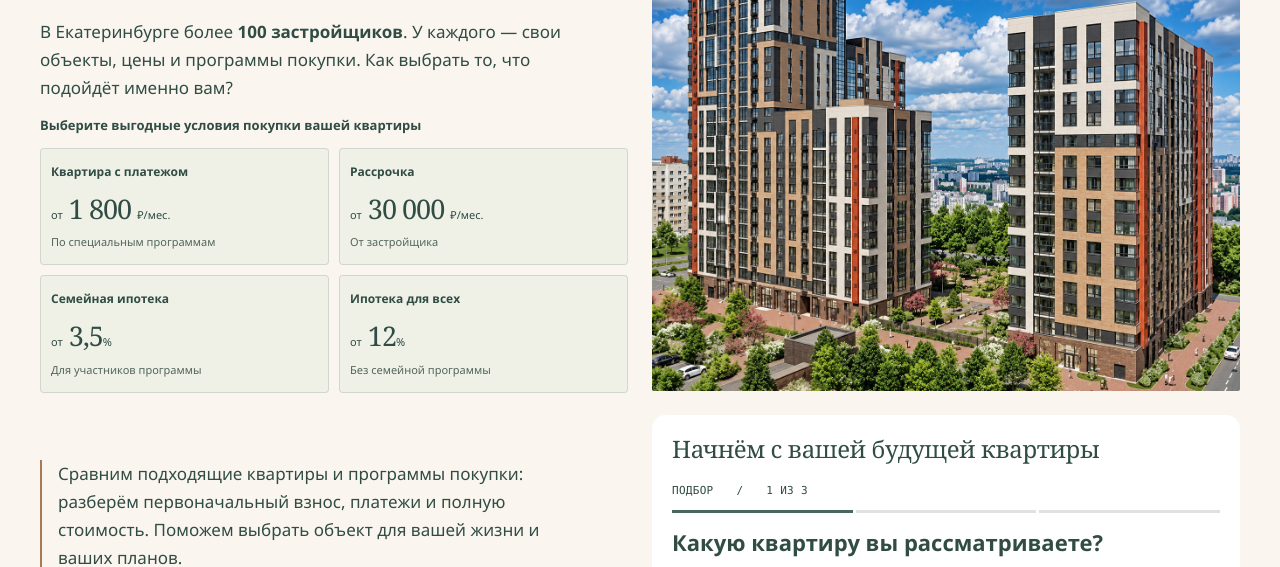
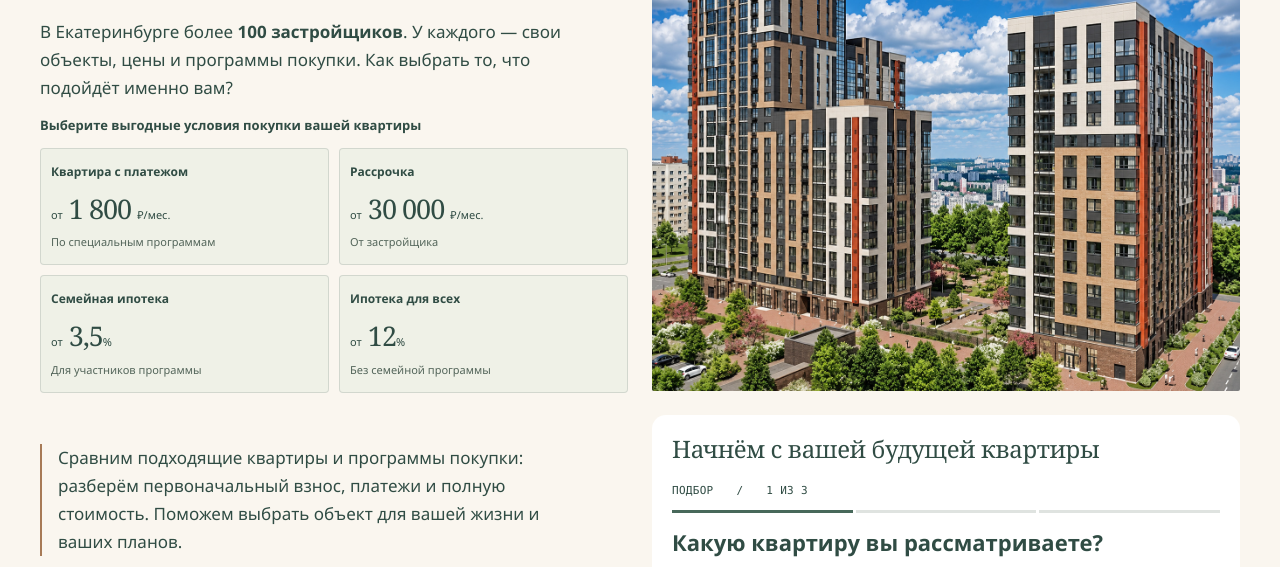
Before and after one commit to memorim/anna-ermakova-home, a plain HTML site: page public/index.html in a window 1280 px wide. Shown: the part 243-810 px from the top of the page. Drawn offline with Linux system fonts and the light colour scheme.

Commit message:
style: slightly reduce the gap above the expert paragraph

```diff
--- a/public/style.css
+++ b/public/style.css
@@ -21,11 +21,11 @@ a:not(.brand):hover{text-decoration:underline;text-underline-offset:.22em}
 .program-value{font:32px/1.2 Georgia,"Times New Roman",serif;letter-spacing:-1px;margin:12px 0 9px;white-space:nowrap}
 .program-prefix,.program-unit{font:13px/1.3 "Segoe UI",Arial,sans-serif;letter-spacing:0}
 .program-detail{display:block;font-size:11px;line-height:1.45;color:#526459}
-/* Retain the removed note's space so the expert paragraph stays in place. */
+/* Keep a relaxed gap above the expert paragraph, reduced by 16px. */
 .purchase-programs{container-type:inline-size}
-.programs-spacer{font-size:11px;line-height:1.6;height:70.4px;margin:12px 0 20px}
-@container(min-width:350px){.programs-spacer{height:52.8px}}
-@container(min-width:520px){.programs-spacer{height:35.2px}}
+.programs-spacer{font-size:11px;line-height:1.6;height:54.4px;margin:12px 0 20px}
+@container(min-width:350px){.programs-spacer{height:36.8px}}
+@container(min-width:520px){.programs-spacer{height:19.2px}}
 
 .intro .expert-help{font-size:15px;line-height:1.65;margin:0;padding-left:16px;border-left:2px solid #a77a56}
 .hero .hero-photo{grid-column:2;grid-row:1;align-self:stretch;height:100%;min-height:210px;max-height:310px;object-position:center 55%;border-radius:2px 48px 2px 2px;margin:0}
```
